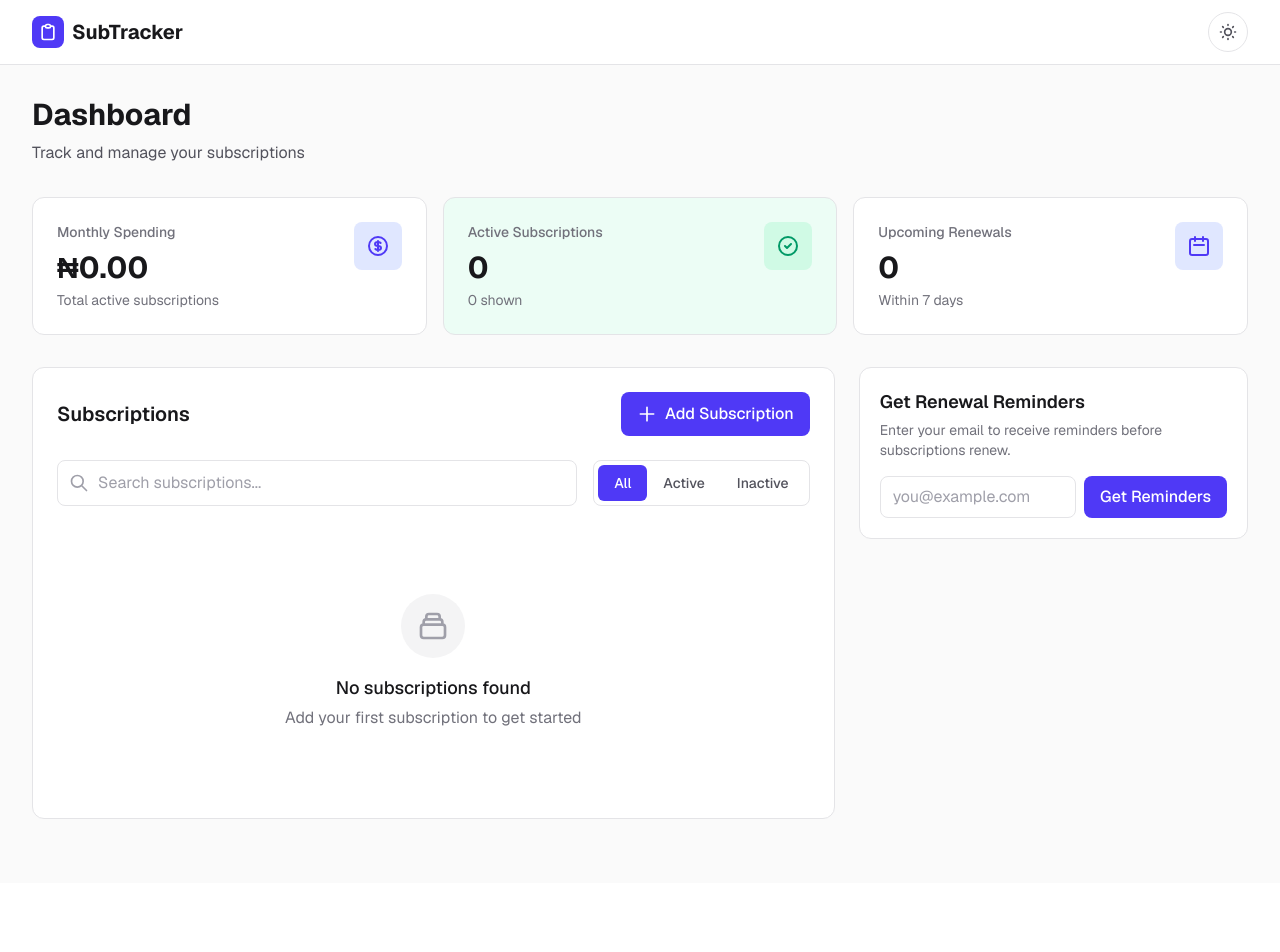
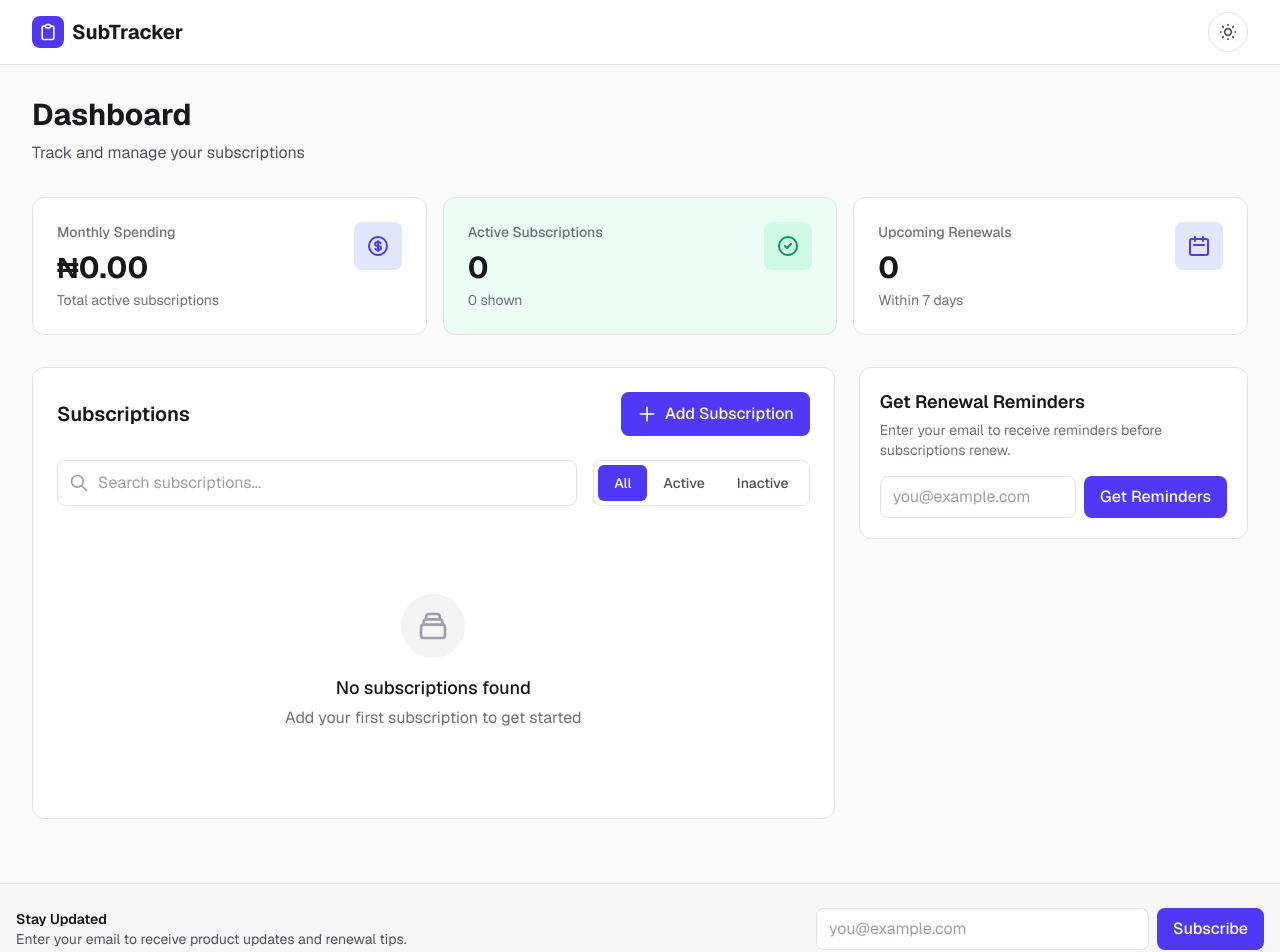
Before and after one commit to mafindijr/subtracker, a Next.js app: page / in a window 1280 px wide. Shown: the top 952 px of the page. Before the commit the page ends 883 px from the top, so only its background shows below. Built offline with nearby package versions, Linux system fonts and the light colour scheme.

Commit message:
feat: add AuditLeadCapture component for email updates

```diff
--- a/app/layout.tsx
+++ b/app/layout.tsx
@@ -2,6 +2,7 @@ import type { Metadata } from "next";
 import { Geist, Geist_Mono } from "next/font/google";
 import "./globals.css";
 import { Providers } from "./providers";
+import { AuditLeadCapture } from "@/components/AuditLeadCapture";
 
 const geistSans = Geist({
   variable: "--font-geist-sans",
@@ -30,6 +31,7 @@ export default function RootLayout({
     >
       <body className="min-h-full flex flex-col">
         <Providers>{children}</Providers>
+        <AuditLeadCapture />
       </body>
     </html>
   );
--- /dev/null
+++ b/components/AuditLeadCapture.tsx
@@ -0,0 +1,35 @@
+export function AuditLeadCapture() {
+  return (
+    <section className="border-t border-zinc-200 bg-zinc-100/70 px-4 py-6 dark:border-zinc-800 dark:bg-zinc-900/60">
+      <div className="mx-auto flex w-full max-w-7xl flex-col gap-3 sm:flex-row sm:items-center sm:justify-between">
+        <div>
+          <h2 className="text-sm font-semibold text-zinc-900 dark:text-zinc-100">Stay Updated</h2>
+          <p className="text-sm text-zinc-600 dark:text-zinc-400">
+            Enter your email to receive product updates and renewal tips.
+          </p>
+        </div>
+
+        <form action="#" method="post" className="flex w-full max-w-md gap-2">
+          <label htmlFor="lead-capture-email" className="sr-only">
+            Email address
+          </label>
+          <input
+            id="lead-capture-email"
+            name="email"
+            type="email"
+            required
+            autoComplete="email"
+            placeholder="you@example.com"
+            className="w-full rounded-lg border border-zinc-300 bg-white px-3 py-2 text-zinc-900 placeholder-zinc-400 focus:border-indigo-500 focus:outline-none focus:ring-2 focus:ring-indigo-500 dark:border-zinc-700 dark:bg-zinc-800 dark:text-zinc-100 dark:placeholder-zinc-500"
+          />
+          <button
+            type="submit"
+            className="shrink-0 rounded-lg bg-indigo-600 px-4 py-2 font-medium text-white transition-colors hover:bg-indigo-700"
+          >
+            Subscribe
+          </button>
+        </form>
+      </div>
+    </section>
+  );
+}
```
